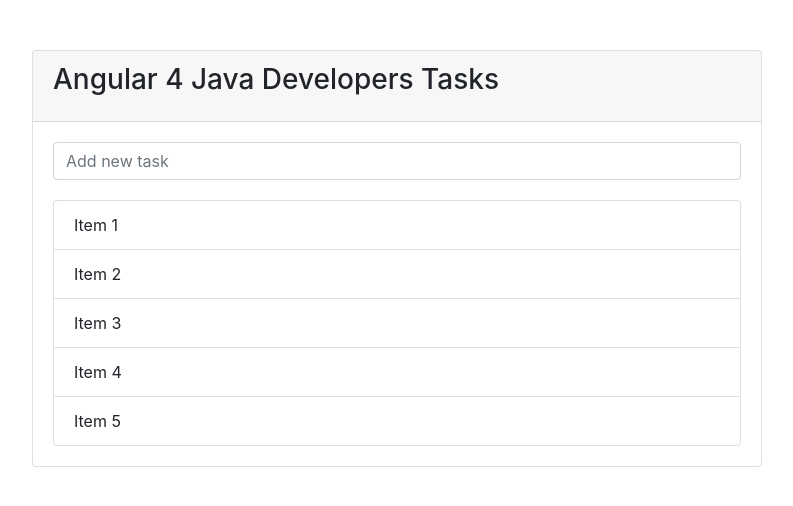
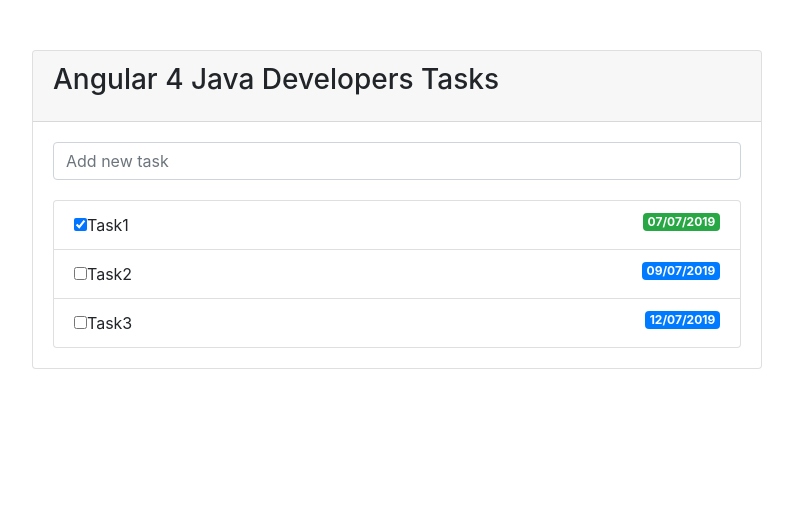
Before and after one commit to konradkrakowiecki/Tasks_Angular_Spring, an Angular app in the folder src/main/frontend/: page / in a window 1280 px wide. Shown: the top 506 px of the page, without its empty margins (243-1036 px from the left). Built offline with nearby package versions, Linux system fonts and the light colour scheme.

Commit message:
Adding Tasks List Component to Angular App.

```diff
--- /dev/null
+++ b/src/main/frontend/src/app/tasks/task.model.ts
@@ -0,0 +1,13 @@
+export class Task {
+    public id: number;
+    public name: string;
+    public completed: boolean;
+    public dueDate: string;
+
+    constructor(id: number, name: string, completed: boolean, dueDate: string) {
+        this.id = id;
+        this.name = name;
+        this.completed = completed;
+        this.dueDate = dueDate;
+    }
+}
--- a/src/main/frontend/src/app/tasks/tasks-list/tasks-list.component.html
+++ b/src/main/frontend/src/app/tasks/tasks-list/tasks-list.component.html
@@ -1,7 +1,12 @@
 <ul class="list-group">
-    <li class="list-group-item">Item 1</li>
-    <li class="list-group-item">Item 2</li>
-    <li class="list-group-item">Item 3</li>
-    <li class="list-group-item">Item 4</li>
-    <li class="list-group-item">Item 5</li>
+    <li *ngFor="let task of tasks" class="list-group-item" >
+        <div class="task-checkbox">
+            <input type="checkbox"
+                   class="list-child"
+                   (change)="onTaskChange($event,task)"
+                   [checked]="task.completed">
+            <span ngClass="{{task.completed ? 'name completed' : 'name'}}">{{task.name}}</span>
+            <span class="badge {{getDueDateLabel(task)}} float-right"> {{task.dueDate}}</span>
+        </div>
+    </li>
 </ul>
--- a/src/main/frontend/src/app/tasks/tasks-list/tasks-list.component.ts
+++ b/src/main/frontend/src/app/tasks/tasks-list/tasks-list.component.ts
@@ -1,4 +1,5 @@
 import { Component, OnInit } from '@angular/core';
+import { Task } from '../task.model';
 
 @Component({
     selector: 'app-tasks-list',
@@ -7,9 +8,22 @@ import { Component, OnInit } from '@angular/core';
 })
 export class TasksListComponent implements OnInit {
 
+    tasks: Task[] = [];
+
     constructor() { }
 
     ngOnInit() {
+        this.tasks.push(new Task(1,"Task1", true, "07/07/2019"));
+        this.tasks.push(new Task(2,"Task2", false, "09/07/2019"));
+        this.tasks.push(new Task(3,"Task3", false, "12/07/2019"));
     }
 
+    getDueDateLabel(task: Task) {
+        return task.completed ? 'badge-success' : 'badge-primary';
     }
+
+    onTaskChange(event, task) {
+        console.log("Task has changed");
+        // this.taskService.saveTask(task, event.target.checked).subscribe();
+    }
+}
```
Lines whose indentation alone changed are shown as unchanged.
